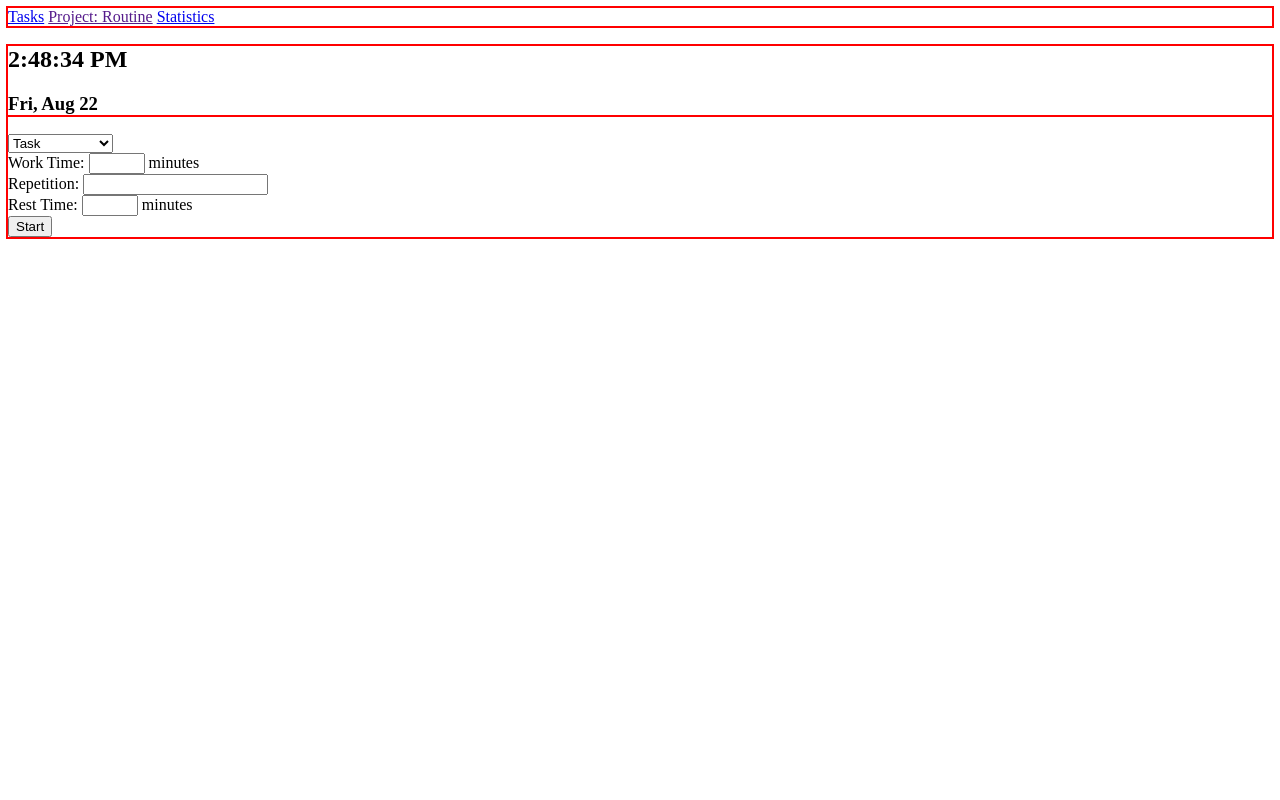
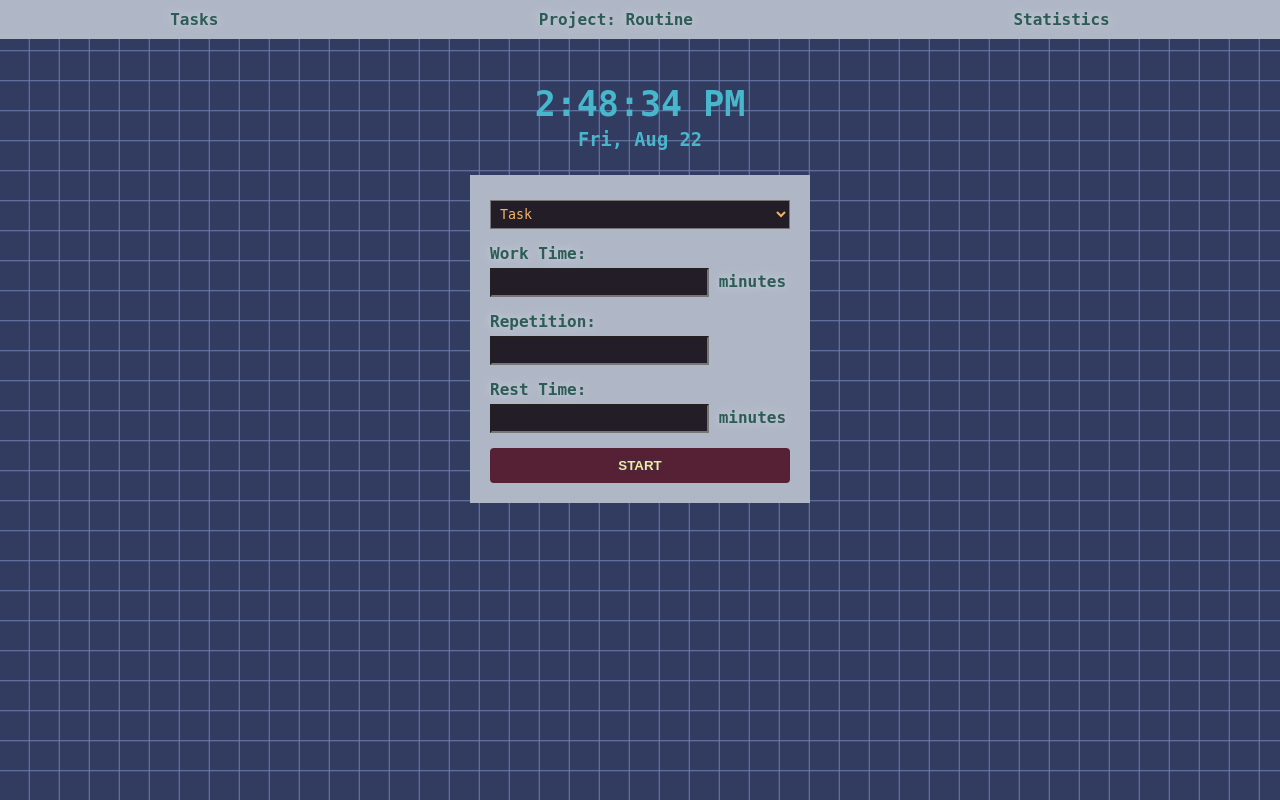
Before and after one commit to nurmareko/project-routine, a Flask app: page / in a window 1280 px wide. Run offline with Flask 3, Linux system fonts and the light colour scheme; data comes from the database, SQL or seed files in the repository; some libraries are stand-ins or nearby versions.

Commit message:
Add style for index page

```diff
--- a/static/styles.css
+++ b/static/styles.css
@@ -1,3 +1,100 @@
 div {
-    outline: 2px solid red;
+    /* outline: 2px solid red; */
 }
+
+body {
+    background: #313c60;
+    color: #2c5c54;
+    text-shadow: 0 0 10px #cdd4e3;
+    font-weight: bold;
+    font-family: 'Share Tech Mono', monospace;
+    margin: 0;
+    /* padding: 0; */
+    min-height: 100vh;
+
+    /* Grid background */
+    background-image:
+        repeating-linear-gradient(
+            0deg,
+            transparent,
+            transparent 28px,
+            #6d7ead 30px),
+        repeating-linear-gradient(
+            90deg,
+            transparent,
+            transparent 28px,
+            #6d7ead 30px);
+}
+
+.top {
+    display: flex;
+    justify-content: space-around;
+    padding: 10px;
+    background: #afb6c5;}
+
+.top a {
+    color: #2c5c54;
+    text-decoration: none;
+    font-weight: bold;
+    text-shadow: 0 0 10px #cdd4e3;
+}
+
+.middle {
+    display: flex;
+    flex-direction: column;
+    align-items: center;
+    padding: 20px;
+}
+
+#clock {
+    color: #48b7cc;
+    text-shadow: none;
+    padding: 20px;
+    text-align: center;
+}
+
+#clock h2 {
+    font-size: 35px;
+}
+
+#clock h2,
+#clock h3 {
+    position: relative;
+    z-index: 1;
+    margin: 5px 0;
+}
+
+form {
+    background: #afb6c5;
+    padding: 20px;
+    width: 300px;
+}
+
+form input,
+form select {
+    background: #231d28;
+    color: #efb466;
+    font-family: inherit;
+    padding: 5px;
+    margin-top: 5px;
+    margin-bottom: 15px;
+    width: 100%;
+}
+
+form button {
+    background: #562134;
+    border: none;
+    padding: 10px;
+    width: 100%;
+    font-weight: bold;
+    color: #f7e79c;
+    cursor: pointer;
+    text-transform: uppercase;
+    border-radius: 4px;
+    text-shadow: 0 0 4px #313c60
+}
+
+form button:hover {
+    background: #31131e;
+    color: #f7e79c;
+}
--- a/templates/index.html
+++ b/templates/index.html
@@ -33,12 +33,17 @@ Routine
         </select>
         <br>
 
-        Work Time: <input id="work-time" name="work-time" type="number" min="1" max="60"> minutes
+        Work Time:
         <br>
-        Repetition: <input id="repetition" name="repetition" type="number" min="1">
+        <input id="work-time" name="work-time" type="number" min="1" max="60" style="width: 205px;"> minutes
         <br>
-        Rest Time: <input id="rest-time" name="rest-time" type="number" min="1" max="30"> minutes
-
+        Repetition:
+        <br>
+        <input id="repetition" name="repetition" type="number" min="1" style="width: 205px;">
+        <br>
+        Rest Time:
+        <br>
+        <input id="rest-time" name="rest-time" type="number" min="1" max="30" style="width: 205px;"> minutes
         <br>
         <button>Start</button>
     </form>
```
